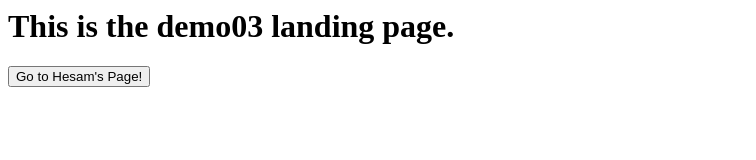
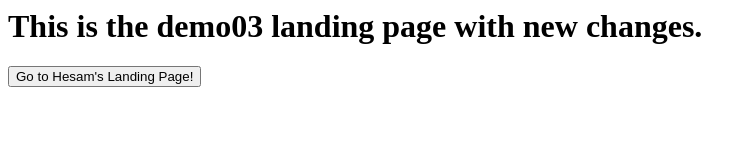
Before and after one commit to hesamat/demo03-hesam, a plain HTML site: page index.html in a window 1280 px wide. Shown: the whole page, without its empty margins (0-756 px from the left). Drawn offline with Linux system fonts and the light colour scheme.

Commit message:
Updating index.html

```diff
--- a/index.html
+++ b/index.html
@@ -1,6 +1,6 @@
 <html>
     <body>
-        <h1>This is the demo03 landing page.</h1>
-        <button type="button" onclick="window.location.href='hesam.html'"> Go to Hesam's Page!</button>
+        <h1>This is the demo03 landing page with new changes.</h1>
+        <button type="button" onclick="window.location.href='hesam.html'"> Go to Hesam's Landing Page!</button>
     </body>
 </html>
```
